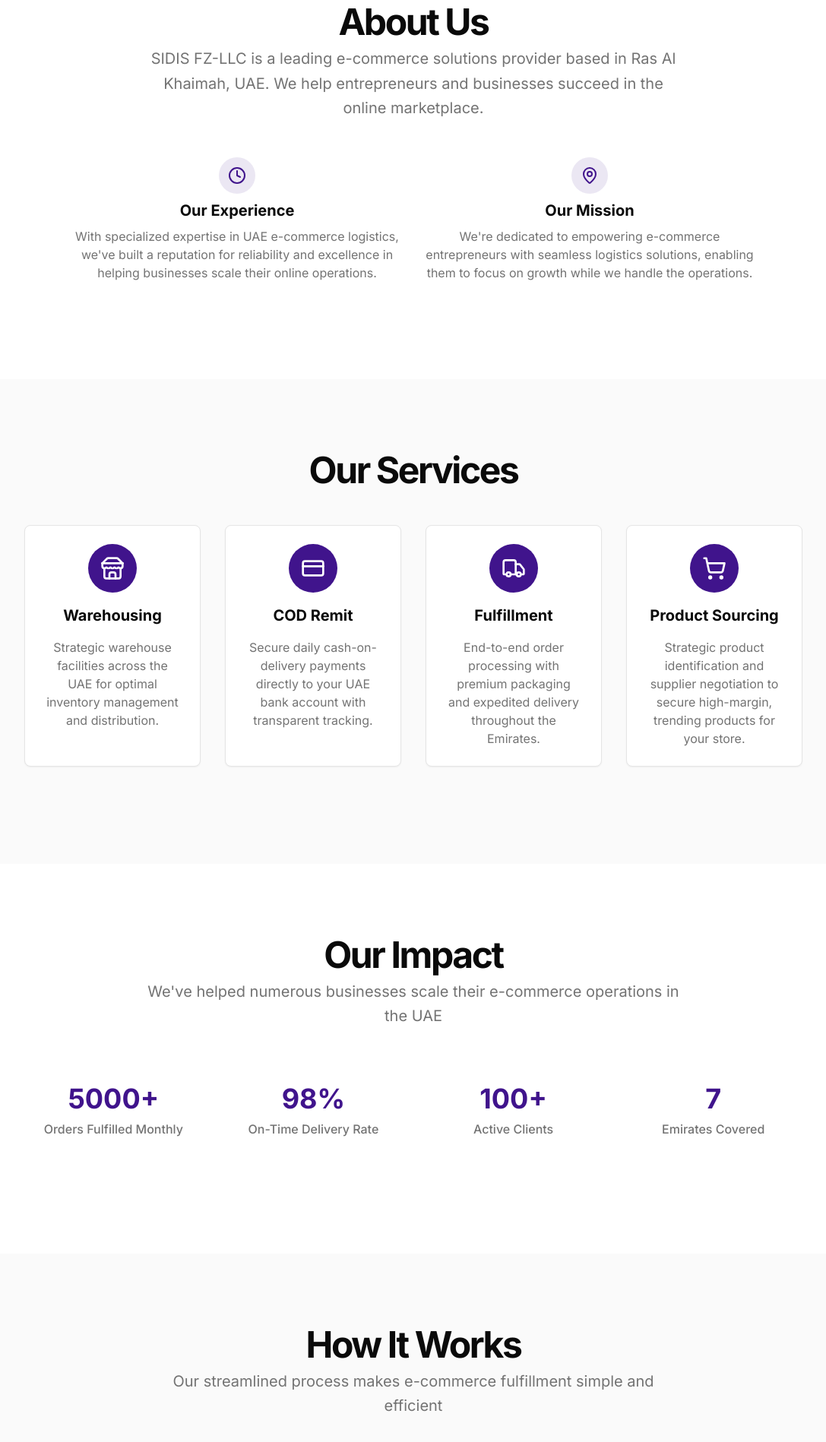
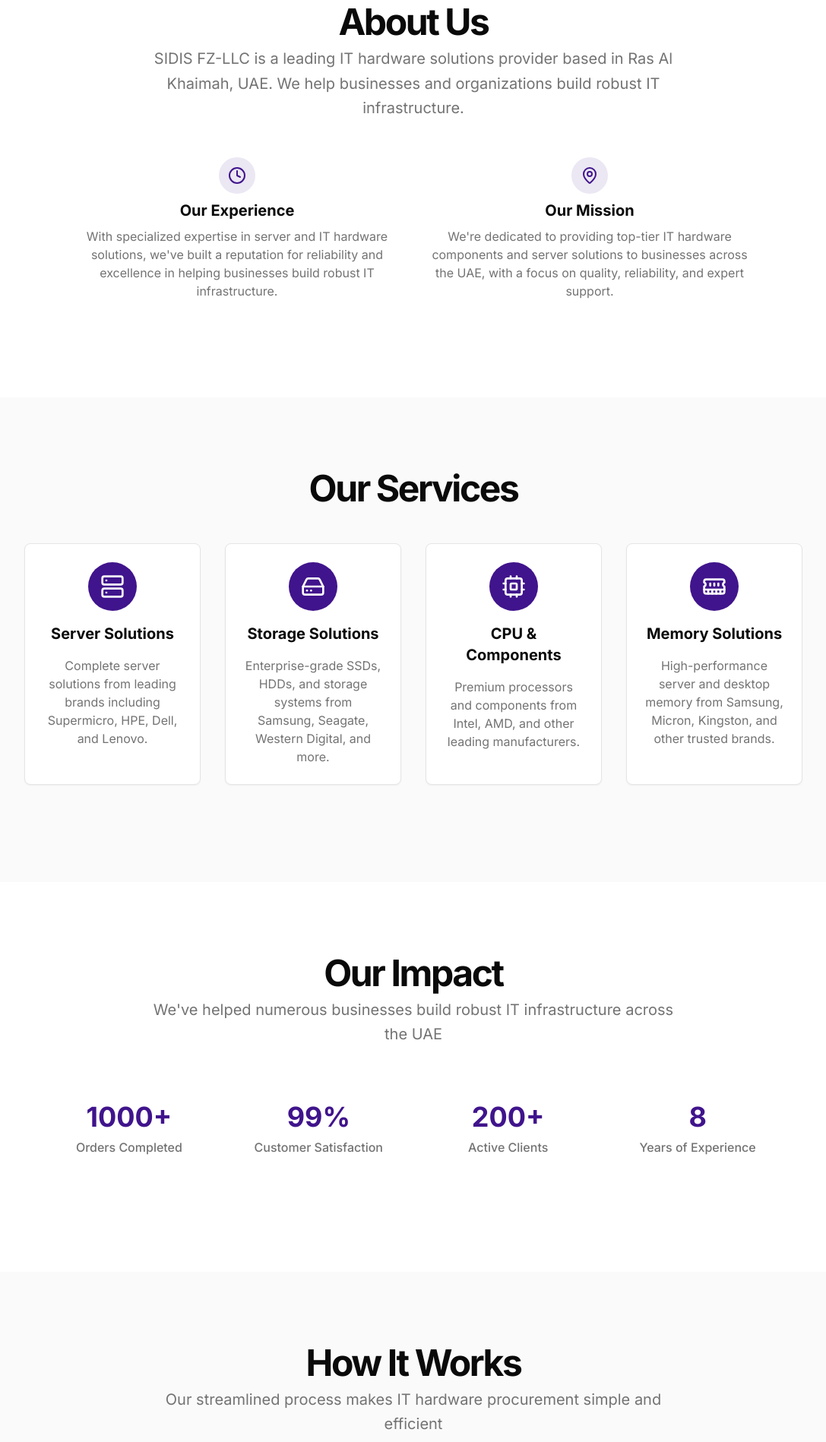
Before and after one commit to BloxburgSBS/sidis, a Next.js app: page / in a window 1280 px wide. Shown: the part 880-2778 px from the top of the page at 76% size, without its empty margins (96-1183 px from the left). Built offline with nearby package versions, Linux system fonts and the light colour scheme.

Commit message:
IT business now

```diff
--- a/app/page.tsx
+++ b/app/page.tsx
@@ -6,14 +6,13 @@ import {
   Mail,
   MapPin,
   Clock,
-  CreditCard,
-  ShoppingCart,
-  Store,
-  Truck,
-  ExternalLink,
+  Server,
+  HardDrive,
+  Cpu,
   CheckCircle,
   Users,
-  Package,
+  Shield,
+  MemoryStickIcon as Memory,
 } from "lucide-react"
 import { CounterAnimation } from "@/components/counter-animation"
 
@@ -27,11 +26,11 @@ export default function Home() {
             <div className="flex flex-col justify-center space-y-4">
               <div className="space-y-2">
                 <h1 className="text-3xl font-bold tracking-tighter sm:text-5xl xl:text-6xl/none">
-                  Your E-Commerce Partner in the UAE
+                  Your IT Hardware Partner in the UAE
                 </h1>
                 <p className="max-w-[600px] text-muted-foreground md:text-xl">
-                  SIDIS FZ-LLC provides complete e-commerce solutions including fulfillment, product sourcing, and
-                  web development.
+                  SIDIS FZ-LLC provides complete IT hardware solutions including servers, storage, networking, and
+                  premium components.
                 </p>
               </div>
               <div className="flex flex-col gap-2 min-[400px]:flex-row">
@@ -53,8 +52,8 @@ export default function Home() {
             <div className="flex justify-center lg:justify-end">
               <div className="relative h-[350px] w-[350px] md:h-[400px] md:w-[400px] lg:h-[500px] lg:w-[500px]">
                 <Image
-                  src="https://i.imgur.com/9OOWvBA.png"
-                  alt="SIDIS FZ-LLC E-Commerce Solutions"
+                  src="https://i.imgur.com/9sC45Xm.png"
+                  alt="SIDIS FZ-LLC IT Hardware Solutions"
                   fill
                   className="object-cover rounded-lg"
                   priority
@@ -72,8 +71,8 @@ export default function Home() {
             <div className="space-y-2">
               <h2 className="text-3xl font-bold tracking-tighter sm:text-4xl md:text-5xl">About Us</h2>
               <p className="max-w-[700px] text-muted-foreground md:text-xl/relaxed lg:text-base/relaxed xl:text-xl/relaxed mx-auto">
-                SIDIS FZ-LLC is a leading e-commerce solutions provider based in Ras Al Khaimah, UAE. We help
-                entrepreneurs and businesses succeed in the online marketplace.
+                SIDIS FZ-LLC is a leading IT hardware solutions provider based in Ras Al Khaimah, UAE. We help
+                businesses and organizations build robust IT infrastructure.
               </p>
             </div>
             <div className="grid max-w-4xl gap-8 py-8 md:grid-cols-2">
@@ -83,8 +82,8 @@ export default function Home() {
                 </div>
                 <h3 className="text-xl font-bold">Our Experience</h3>
                 <p className="text-muted-foreground">
-                  With specialized expertise in UAE e-commerce logistics, we've built a reputation for reliability
-                  and excellence in helping businesses scale their online operations.
+                  With specialized expertise in server and IT hardware solutions, we've built a reputation for
+                  reliability and excellence in helping businesses build robust IT infrastructure.
                 </p>
               </div>
               <div className="flex flex-col items-center text-center space-y-2">
@@ -93,15 +92,14 @@ export default function Home() {
                 </div>
                 <h3 className="text-xl font-bold">Our Mission</h3>
                 <p className="text-muted-foreground">
-                  We're dedicated to empowering e-commerce entrepreneurs with seamless logistics solutions, enabling
-                  them to focus on growth while we handle the operations.
+                  We're dedicated to providing top-tier IT hardware components and server solutions to businesses across
+                  the UAE, with a focus on quality, reliability, and expert support.
                 </p>
               </div>
             </div>
           </div>
         </div>
       </section>
-
 
       {/* Services Section */}
       <section id="services" className="py-12 md:py-24 bg-muted/50">
@@ -113,39 +111,38 @@ export default function Home() {
             <div className="mx-auto grid max-w-5xl gap-6 py-8 md:grid-cols-2 lg:grid-cols-4 md:gap-8">
               <div className="flex flex-col items-center space-y-4 border rounded-lg p-6 shadow-sm bg-background">
                 <div className="flex h-16 w-16 items-center justify-center rounded-full bg-[#40148c]">
-                  <Store className="h-8 w-8 text-white" />
+                  <Server className="h-8 w-8 text-white" />
                 </div>
-                <h3 className="text-xl font-bold">Warehousing</h3>
+                <h3 className="text-xl font-bold">Server Solutions</h3>
                 <p className="text-muted-foreground text-center">
-                  Strategic warehouse facilities across the UAE for optimal inventory management and distribution.
+                  Complete server solutions from leading brands including Supermicro, HPE, Dell, and Lenovo.
                 </p>
               </div>
               <div className="flex flex-col items-center space-y-4 border rounded-lg p-6 shadow-sm bg-background">
                 <div className="flex h-16 w-16 items-center justify-center rounded-full bg-[#40148c]">
-                  <CreditCard className="h-8 w-8 text-white" />
+                  <HardDrive className="h-8 w-8 text-white" />
                 </div>
-                <h3 className="text-xl font-bold">COD Remit</h3>
+                <h3 className="text-xl font-bold">Storage Solutions</h3>
                 <p className="text-muted-foreground text-center">
-                  Secure daily cash-on-delivery payments directly to your UAE bank account with transparent tracking.
+                  Enterprise-grade SSDs, HDDs, and storage systems from Samsung, Seagate, Western Digital, and more.
                 </p>
               </div>
               <div className="flex flex-col items-center space-y-4 border rounded-lg p-6 shadow-sm bg-background">
                 <div className="flex h-16 w-16 items-center justify-center rounded-full bg-[#40148c]">
-                  <Truck className="h-8 w-8 text-white" />
+                  <Cpu className="h-8 w-8 text-white" />
                 </div>
-                <h3 className="text-xl font-bold">Fulfillment</h3>
+                <h3 className="text-xl font-bold">CPU & Components</h3>
                 <p className="text-muted-foreground text-center">
-                  End-to-end order processing with premium packaging and expedited delivery throughout the Emirates.
+                  Premium processors and components from Intel, AMD, and other leading manufacturers.
                 </p>
               </div>
               <div className="flex flex-col items-center space-y-4 border rounded-lg p-6 shadow-sm bg-background">
                 <div className="flex h-16 w-16 items-center justify-center rounded-full bg-[#40148c]">
-                  <ShoppingCart className="h-8 w-8 text-white" />
+                  <Memory className="h-8 w-8 text-white" />
                 </div>
-                <h3 className="text-xl font-bold">Product Sourcing</h3>
+                <h3 className="text-xl font-bold">Memory Solutions</h3>
                 <p className="text-muted-foreground text-center">
-                  Strategic product identification and supplier negotiation to secure high-margin, trending products for
-                  your store.
+                  High-performance server and desktop memory from Samsung, Micron, Kingston, and other trusted brands.
                 </p>
               </div>
             </div>
@@ -160,33 +157,33 @@ export default function Home() {
             <div className="space-y-2">
               <h2 className="text-3xl font-bold tracking-tighter sm:text-4xl md:text-5xl">Our Impact</h2>
               <p className="max-w-[700px] text-muted-foreground md:text-xl/relaxed lg:text-base/relaxed xl:text-xl/relaxed">
-                We've helped numerous businesses scale their e-commerce operations in the UAE
+                We've helped numerous businesses build robust IT infrastructure across the UAE
               </p>
             </div>
-          <div className="mx-auto grid max-w-5xl gap-6 py-8 grid-cols-2 md:grid-cols-4 md:gap-8">
+            <div className="mx-auto grid max-w-5xl gap-6 py-8 grid-cols-2 md:grid-cols-4 md:gap-8">
               <div className="flex flex-col items-center space-y-2 p-6">
                 <div className="text-4xl font-bold text-[#40148c]">
-                  <CounterAnimation end={5000} suffix="+" />
+                  <CounterAnimation end={1000} suffix="+" />
                 </div>
-                <p className="text-muted-foreground text-center font-medium">Orders Fulfilled Monthly</p>
+                <p className="text-muted-foreground text-center font-medium">Orders Completed</p>
               </div>
               <div className="flex flex-col items-center space-y-2 p-6">
                 <div className="text-4xl font-bold text-[#40148c]">
-                  <CounterAnimation end={98} suffix="%" />
+                  <CounterAnimation end={99} suffix="%" />
                 </div>
-                <p className="text-muted-foreground text-center font-medium">On-Time Delivery Rate</p>
+                <p className="text-muted-foreground text-center font-medium">Customer Satisfaction</p>
               </div>
               <div className="flex flex-col items-center space-y-2 p-6">
                 <div className="text-4xl font-bold text-[#40148c]">
-                  <CounterAnimation end={100} suffix="+" />
+                  <CounterAnimation end={200} suffix="+" />
                 </div>
                 <p className="text-muted-foreground text-center font-medium">Active Clients</p>
               </div>
               <div className="flex flex-col items-center space-y-2 p-6">
                 <div className="text-4xl font-bold text-[#40148c]">
-                  <CounterAnimation end={7} />
+                  <CounterAnimation end={8} />
                 </div>
-                <p className="text-muted-foreground text-center font-medium">Emirates Covered</p>
+                <p className="text-muted-foreground text-center font-medium">Years of Experience</p>
               </div>
             </div>
           </div>
@@ -200,7 +197,7 @@ export default function Home() {
             <div className="space-y-2">
               <h2 className="text-3xl font-bold tracking-tighter sm:text-4xl md:text-5xl">How It Works</h2>
               <p className="max-w-[700px] text-muted-foreground md:text-xl/relaxed lg:text-base/relaxed xl:text-xl/relaxed">
-                Our streamlined process makes e-commerce fulfillment simple and efficient
+                Our streamlined process makes IT hardware procurement simple and efficient
               </p>
             </div>
             <div className="mx-auto grid max-w-5xl gap-6 py-8 md:grid-cols-3 md:gap-8">
@@ -208,30 +205,31 @@ export default function Home() {
                 <div className="absolute -top-4 -left-4 flex h-10 w-10 items-center justify-center rounded-full bg-[#40148c] text-white font-bold">
                   1
                 </div>
-                <Package className="h-10 w-10 text-[#40148c]" />
-                <h3 className="text-xl font-bold">Send Your Inventory</h3>
+                <Cpu className="h-10 w-10 text-[#40148c]" />
+                <h3 className="text-xl font-bold">Consultation</h3>
                 <p className="text-muted-foreground text-center">
-                  Ship your products to our warehouse or let us source products for you. We'll handle the rest.
+                  Our experts work with you to understand your IT infrastructure needs and recommend the right
+                  solutions.
                 </p>
               </div>
               <div className="flex flex-col items-center space-y-4 border rounded-lg p-6 shadow-sm bg-background relative">
                 <div className="absolute -top-4 -left-4 flex h-10 w-10 items-center justify-center rounded-full bg-[#40148c] text-white font-bold">
                   2
                 </div>
-                <Store className="h-10 w-10 text-[#40148c]" />
-                <h3 className="text-xl font-bold">We Store & Manage</h3>
+                <Server className="h-10 w-10 text-[#40148c]" />
+                <h3 className="text-xl font-bold">Procurement</h3>
                 <p className="text-muted-foreground text-center">
-                  Your inventory is stored in our secure facilities and managed through our advanced inventory system.
+                  We source high-quality hardware components from trusted manufacturers and perform technical testing.
                 </p>
               </div>
               <div className="flex flex-col items-center space-y-4 border rounded-lg p-6 shadow-sm bg-background relative">
                 <div className="absolute -top-4 -left-4 flex h-10 w-10 items-center justify-center rounded-full bg-[#40148c] text-white font-bold">
                   3
                 </div>
-                <Truck className="h-10 w-10 text-[#40148c]" />
-                <h3 className="text-xl font-bold">We Ship & You Grow</h3>
+                <Shield className="h-10 w-10 text-[#40148c]" />
+                <h3 className="text-xl font-bold">Support & Warranty</h3>
                 <p className="text-muted-foreground text-center">
-                  Orders are picked, packed, and shipped to your customers while you focus on growing your business.
+                  We provide ongoing technical support and warranty services to ensure your hardware performs optimally.
                 </p>
               </div>
             </div>
@@ -259,12 +257,12 @@ export default function Home() {
                   </div>
                   <div>
                     <h4 className="font-semibold">Ahmed K.</h4>
-                    <p className="text-sm text-muted-foreground">Fashion E-Commerce</p>
+                    <p className="text-sm text-muted-foreground">IT Director, Financial Services</p>
                   </div>
                 </div>
                 <p className="text-muted-foreground text-left">
-                  "SIDIS has transformed our logistics operations. Their COD service and next-day delivery have
-                  significantly improved our customer satisfaction rates."
+                  "SIDIS has transformed our data center infrastructure. Their server solutions and technical expertise
+                  have significantly improved our system performance and reliability."
                 </p>
                 <div className="flex text-[#40148c]">
                   <svg
@@ -328,12 +326,12 @@ export default function Home() {
                   </div>
                   <div>
                     <h4 className="font-semibold">Sara M.</h4>
-                    <p className="text-sm text-muted-foreground">Beauty Products</p>
+                    <p className="text-sm text-muted-foreground">CTO, Tech Startup</p>
                   </div>
                 </div>
                 <p className="text-muted-foreground text-left">
-                  "Their product sourcing team helped us find high-quality beauty products at competitive prices. Our
-                  profit margins have increased by 30% since working with SIDIS."
+                  "Their hardware procurement team helped us find high-quality components at competitive prices. Our
+                  systems are running 40% faster since upgrading with SIDIS hardware."
                 </p>
                 <div className="flex text-[#40148c]">
                   <svg
@@ -397,12 +395,12 @@ export default function Home() {
                   </div>
                   <div>
                     <h4 className="font-semibold">Mohammed R.</h4>
-                    <p className="text-sm text-muted-foreground">Electronics Store</p>
+                    <p className="text-sm text-muted-foreground">System Administrator</p>
                   </div>
                 </div>
                 <p className="text-muted-foreground text-left">
-                  "The Shopify store SIDIS built for us has a 45% higher conversion rate than our previous site. Their
-                  team understands e-commerce optimization and delivers results."
+                  "The storage solutions SIDIS provided have transformed our data management capabilities. Their
+                  technical support team is responsive and knowledgeable, making them a trusted partner."
                 </p>
                 <div className="flex text-[#40148c]">
                   <svg
@@ -471,7 +469,7 @@ export default function Home() {
                 Frequently Asked Questions
               </h2>
               <p className="max-w-[700px] text-muted-foreground md:text-xl/relaxed lg:text-base/relaxed xl:text-xl/relaxed">
-                Find answers to common questions about our e-commerce services
+                Find answers to common questions about our IT hardware services
               </p>
             </div>
             <div className="mx-auto grid max-w-5xl gap-6 py-8 md:gap-8">
@@ -481,9 +479,10 @@ export default function Home() {
                     <CheckCircle className="h-6 w-6 text-[#40148c]" />
                   </div>
                   <div className="flex flex-col space-y-2 text-left">
-                    <h3 className="text-xl font-bold">How quickly can you fulfill orders?</h3>
+                    <h3 className="text-xl font-bold">What brands do you offer?</h3>
                     <p className="text-muted-foreground">
-                      We offer next-day delivery within the UAE for orders placed before 4 PM.
+                      We offer hardware from leading manufacturers including Intel, AMD, Samsung, Seagate, Western
+                      Digital, Supermicro, HPE, Dell, Lenovo, and many more.
                     </p>
                   </div>
                 </div>
@@ -494,10 +493,10 @@ export default function Home() {
                     <CheckCircle className="h-6 w-6 text-[#40148c]" />
                   </div>
                   <div className="flex flex-col space-y-2 text-left">
-                    <h3 className="text-xl font-bold">How does your COD service work?</h3>
+                    <h3 className="text-xl font-bold">Do you provide warranty and technical support?</h3>
                     <p className="text-muted-foreground">
-                      We collect cash payments from your customers upon delivery and transfer the funds directly to your
-                      UAE bank account on a daily basis, with detailed reporting.
+                      Yes, all our hardware comes with manufacturer warranty, and we provide additional technical
+                      support to ensure your systems run optimally throughout their lifecycle.
                     </p>
                   </div>
                 </div>
@@ -508,10 +507,11 @@ export default function Home() {
                     <CheckCircle className="h-6 w-6 text-[#40148c]" />
                   </div>
                   <div className="flex flex-col space-y-2 text-left">
-                    <h3 className="text-xl font-bold">Can you help with product sourcing if I'm new to e-commerce?</h3>
+                    <h3 className="text-xl font-bold">Can you help with custom server configurations?</h3>
                     <p className="text-muted-foreground">
-                      Our product sourcing team can help identify trending products, negotiate with suppliers, and
-                      ensure quality control for your new e-commerce venture.
+                      Our team of experts can help design and build custom server configurations tailored to your
+                      specific workload requirements, whether you need high-performance computing, storage-optimized
+                      systems, or specialized solutions.
                     </p>
                   </div>
                 </div>
@@ -522,10 +522,10 @@ export default function Home() {
                     <CheckCircle className="h-6 w-6 text-[#40148c]" />
                   </div>
                   <div className="flex flex-col space-y-2 text-left">
-                    <h3 className="text-xl font-bold">Do you integrate with my existing e-commerce platform?</h3>
+                    <h3 className="text-xl font-bold">Do you offer hardware for data centers?</h3>
                     <p className="text-muted-foreground">
-                      Yes, we integrate with all major e-commerce platforms including Shopify, WooCommerce, Magento, and
-                      custom solutions to ensure seamless order processing.
+                      Yes, we specialize in data center hardware including servers, storage systems, networking
+                      equipment, and all the components needed to build and maintain enterprise-grade IT infrastructure.
                     </p>
                   </div>
                 </div>
@@ -542,7 +542,7 @@ export default function Home() {
             <div className="space-y-2">
               <h2 className="text-3xl font-bold tracking-tighter sm:text-4xl md:text-5xl">Contact Us</h2>
               <p className="max-w-[700px] text-muted-foreground md:text-xl/relaxed lg:text-base/relaxed xl:text-xl/relaxed">
-                Ready to grow your e-commerce business? Get in touch with us today to discuss how we can help.
+                Ready to upgrade your IT infrastructure? Get in touch with us today to discuss how we can help.
               </p>
             </div>
             <div className="mx-auto grid w-full max-w-5xl gap-6 py-8 lg:grid-cols-2">
@@ -624,9 +624,10 @@ export default function Home() {
                         className="flex h-10 w-full rounded-md border border-input bg-background px-3 py-2 text-sm ring-offset-background file:border-0 file:bg-transparent file:text-sm file:font-medium placeholder:text-muted-foreground focus-visible:outline-none focus-visible:ring-2 focus-visible:ring-ring focus-visible:ring-offset-2 disabled:cursor-not-allowed disabled:opacity-50"
                       >
                         <option value="">Select a service</option>
-                        <option value="fulfillment">Fulfillment Services</option>
-                        <option value="sourcing">Product Sourcing</option>
-                        <option value="shopify">Shopify Development</option>
+                        <option value="servers">Server Solutions</option>
+                        <option value="storage">Storage Solutions</option>
+                        <option value="components">CPU & Components</option>
+                        <option value="memory">Memory Solutions</option>
                         <option value="other">Other Inquiry</option>
                       </select>
                     </div>
@@ -640,7 +641,7 @@ export default function Home() {
                       <textarea
                         id="message"
                         className="flex min-h-[120px] w-full rounded-md border border-input bg-background px-3 py-2 text-sm ring-offset-background placeholder:text-muted-foreground focus-visible:outline-none focus-visible:ring-2 focus-visible:ring-ring focus-visible:ring-offset-2 disabled:cursor-not-allowed disabled:opacity-50"
-                        placeholder="Tell us about your e-commerce needs"
+                        placeholder="Tell us about your IT hardware needs"
                       />
                     </div>
                     <Button className="bg-[#40148c] hover:bg-[#40148c]/90">Send Message</Button>
--- a/components/site-footer.tsx
+++ b/components/site-footer.tsx
@@ -12,7 +12,7 @@ export function SiteFooter() {
               <Image src="/logo-white.png" alt="SIDIS FZ-LLC" width={100} height={33} />
             </Link>
             <p className="text-sm text-white/80">
-              Your trusted partner for innovative e-commerce solutions in the UAE.
+              Your trusted partner for premium IT hardware solutions in the UAE.
             </p>
           </div>
           <div className="space-y-4">
@@ -36,16 +36,19 @@ export function SiteFooter() {
             <h3 className="text-lg font-bold">Services</h3>
             <nav className="flex flex-col space-y-2">
               <Link href="#services" className="text-sm text-white/80 hover:text-white">
-                Warehousing
+                Server Solutions
               </Link>
               <Link href="#services" className="text-sm text-white/80 hover:text-white">
-                COD Remit
+                Storage Solutions
               </Link>
               <Link href="#services" className="text-sm text-white/80 hover:text-white">
-                Fulfillment
+                CPU & Components
               </Link>
               <Link href="#services" className="text-sm text-white/80 hover:text-white">
-                Product Sourcing
+                Memory Solutions
+              </Link>
+              <Link href="#services" className="text-sm text-white/80 hover:text-white">
+                Technical Support
               </Link>
             </nav>
           </div>
```
